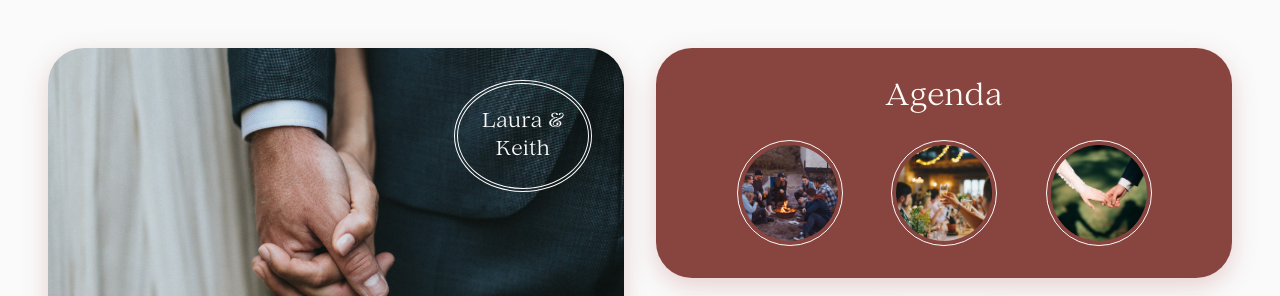
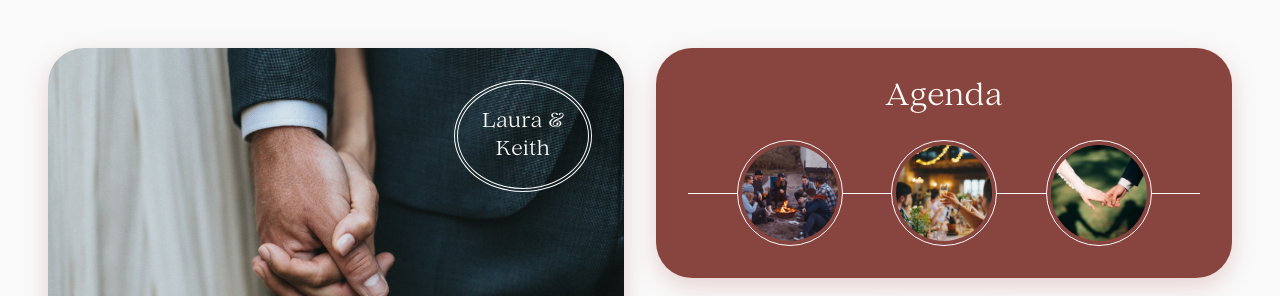
Before and after one commit to dtran2108/wedding, a Next.js app: page /scroll in a window 1280 px wide. Shown: the top 296 px of the page. Built offline with nearby package versions, Linux system fonts and the light colour scheme.

Commit message:
add agenda decoration

```diff
--- a/components/grids/AgendaGrid.tsx
+++ b/components/grids/AgendaGrid.tsx
@@ -19,9 +19,9 @@ export default function AgendaGrid() {
       style={{ boxShadow: DEFAULT_BOX_SHADOW }}
     >
       <h1 className={(cn(dreamAvenue.className), 'text-3xl')}>Agenda</h1>
-      <div className='flex items-center justify-evenly w-full'>
+      <div className='flex items-center justify-evenly w-full relative'>
         {Array.from({ length: 3 }).map((item, i) => (
-          <div key={i} className='rounded-full border border-white p-1'>
+          <div className='relative rounded-full border border-white p-1 z-20 bg-primary'>
             <div
               className='w-[72px] md:w-[96px] aspect-square rounded-full'
               style={{
@@ -32,6 +32,7 @@ export default function AgendaGrid() {
             ></div>
           </div>
         ))}
+        <div className='absolute top-[50%] z-10 h-[1px] w-full bg-white'></div>
       </div>
     </div>
   )
```
